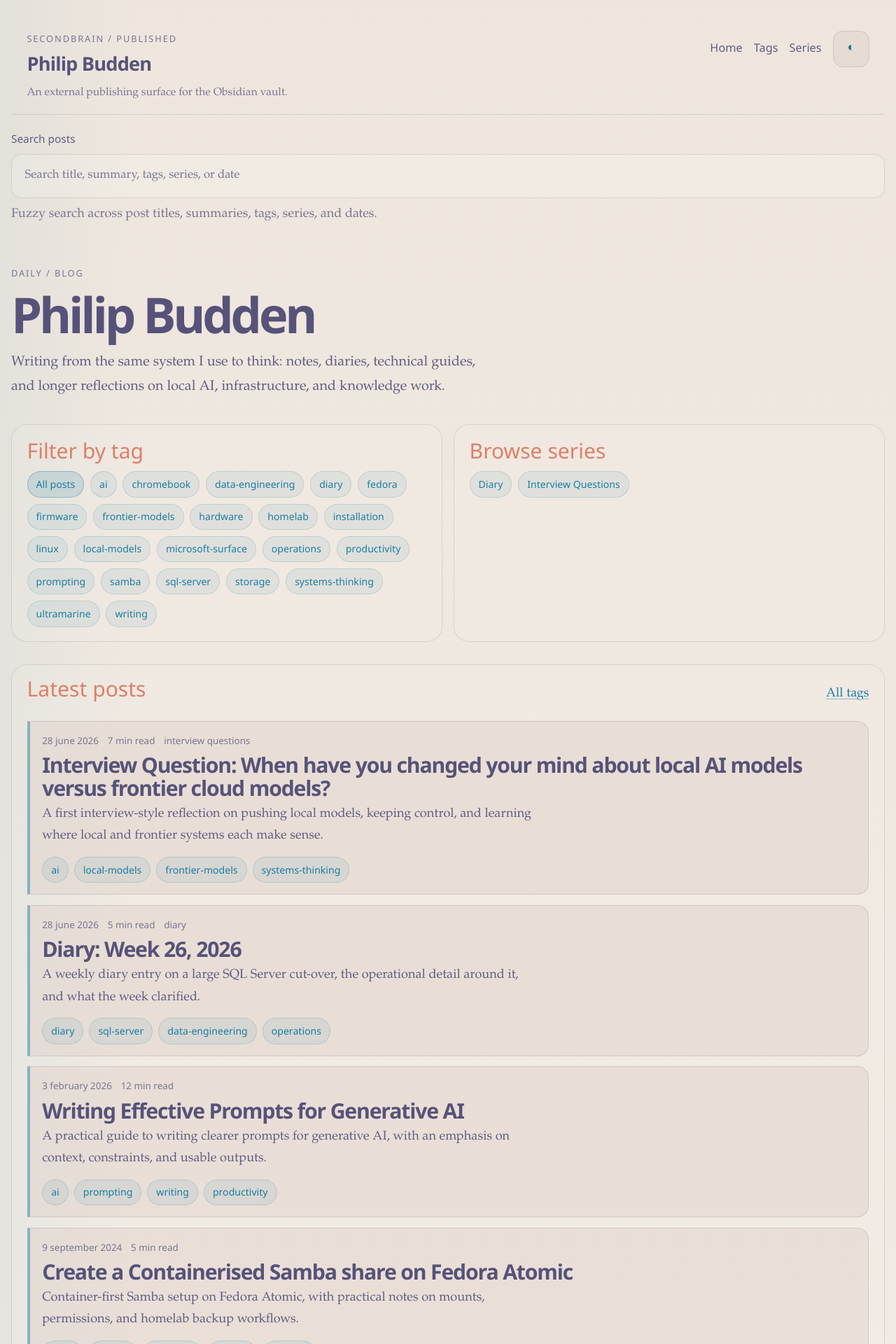
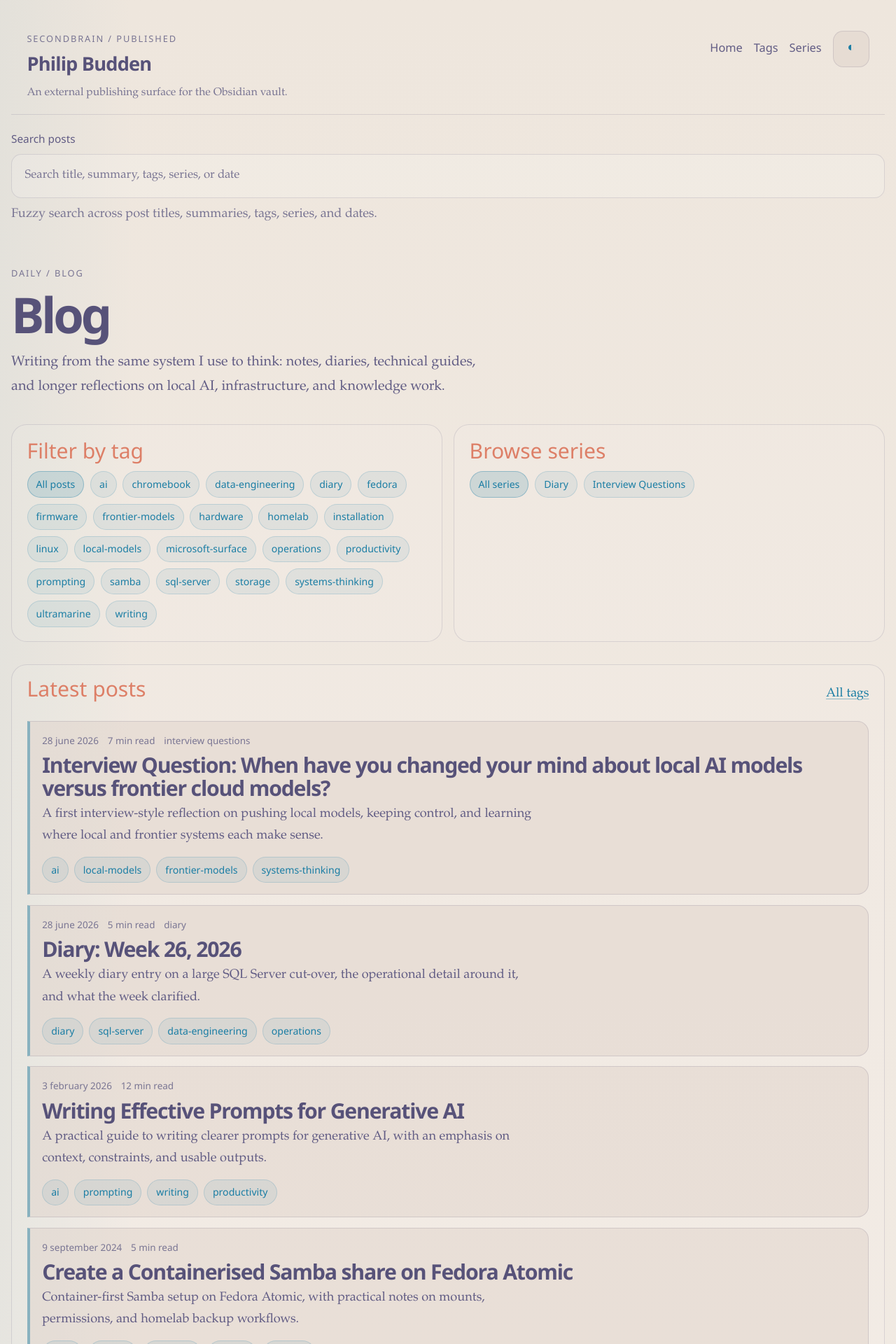
Before and after one commit to philbudden/blog, a Jekyll site: the page built from index.html, in a window 1280 px wide. Shown: the top 1920 px of the page at 70% size. Built offline with Jekyll 4.4.1, drawn with Linux system fonts in a browser that asks for light colours; some of the changed lines change nothing that is shown.

Commit message:
Improve blog search and series filtering

```diff
--- a/assets/css/site.css
+++ b/assets/css/site.css
@@ -372,7 +372,8 @@
 
 .tag-chip,
 .tag-chip--button,
-.series-chip {
+.series-chip,
+.series-chip--button {
   display: inline-flex;
   align-items: center;
   min-height: 2rem;
@@ -386,13 +387,16 @@
   font-size: 0.88rem;
 }
 
-.tag-chip--button {
+.tag-chip--button,
+.series-chip--button {
   cursor: pointer;
 }
 
 .tag-chip--button.is-active,
+.series-chip--button.is-active,
 .tag-chip:hover,
-.series-chip:hover {
+.series-chip:hover,
+.series-chip--button:hover {
   background: rgba(26, 125, 164, 0.16);
   border-color: rgba(26, 125, 164, 0.34);
 }
--- a/assets/js/site.js
+++ b/assets/js/site.js
@@ -79,15 +79,18 @@
           }
         });
         miniSearch.addAll(documents);
+        var currentResults = [];
 
         function renderResults(query) {
           if (!query) {
+            currentResults = [];
             searchResults.hidden = true;
             searchResults.innerHTML = "";
             return;
           }
 
           var results = miniSearch.search(query, { combineWith: "OR" }).slice(0, 8);
+          currentResults = results;
           searchResults.hidden = false;
 
           if (!results.length) {
@@ -119,53 +122,100 @@
         searchInput.addEventListener("input", function () {
           renderResults(searchInput.value.trim());
         });
+
+        searchInput.addEventListener("keydown", function (event) {
+          if (event.key !== "Enter") return;
+          var query = searchInput.value.trim();
+          renderResults(query);
+          if (!currentResults.length) return;
+          event.preventDefault();
+          var firstResult = currentResults[0];
+          var resultUrl = firstResult.url;
+          if (document.body.dataset.listingPage === "true" && typeof openModal === "function") {
+            openModal(resultUrl, true);
+          } else {
+            window.location.href = resultUrl;
+          }
+        });
       })
       .catch(function () {
         searchResults.hidden = true;
       });
   }
 
-  document.querySelectorAll("[data-tag-toolbar]").forEach(function (toolbar) {
-    var container = toolbar.closest(".page-shell");
-    var list = container ? container.querySelector("[data-post-list]") : null;
+  document.querySelectorAll(".page-shell").forEach(function (container) {
+    var list = container.querySelector("[data-post-list]");
     if (!list) return;
 
-    var buttons = toolbar.querySelectorAll("[data-tag-filter-button]");
-    var resetButton = toolbar.querySelector("[data-filter-reset]");
     var cards = list.querySelectorAll("[data-filterable-post]");
+    var tagToolbar = container.querySelector("[data-tag-toolbar]");
+    var seriesToolbar = container.querySelector("[data-series-toolbar]");
+    var currentTag = "";
+    var currentSeries = "";
 
-    function setActive(button) {
-      toolbar.querySelectorAll(".tag-chip--button").forEach(function (item) {
-        item.classList.toggle("is-active", item === button);
+    function applyFilters() {
+      cards.forEach(function (card) {
+        var tags = card.dataset.tags || "";
+        var series = card.dataset.series || "";
+        var matchesTag = !currentTag || tags.indexOf(currentTag) !== -1;
+        var matchesSeries = !currentSeries || series === currentSeries;
+        card.classList.toggle("hidden-by-filter", !(matchesTag && matchesSeries));
       });
     }
 
-    function filterBy(tag) {
-      cards.forEach(function (card) {
-        var tags = card.dataset.tags || "";
-        var show = !tag || tags.indexOf(tag) !== -1;
-        card.classList.toggle("hidden-by-filter", !show);
+    function setActive(toolbar, selector, activeButton) {
+      if (!toolbar) return;
+      toolbar.querySelectorAll(selector).forEach(function (item) {
+        item.classList.toggle("is-active", item === activeButton);
       });
     }
 
-    if (resetButton) {
-      resetButton.addEventListener("click", function () {
-        setActive(resetButton);
-        filterBy("");
+    if (tagToolbar) {
+      var tagButtons = tagToolbar.querySelectorAll("[data-tag-filter-button]");
+      var tagResetButton = tagToolbar.querySelector("[data-filter-reset]");
+
+      if (tagResetButton) {
+        tagResetButton.addEventListener("click", function () {
+          currentTag = "";
+          setActive(tagToolbar, ".tag-chip--button", tagResetButton);
+          applyFilters();
         });
       }
 
-    buttons.forEach(function (button) {
+      tagButtons.forEach(function (button) {
         button.addEventListener("click", function () {
-        setActive(button);
-        filterBy(button.dataset.tagFilterButton);
+          currentTag = button.dataset.tagFilterButton;
+          setActive(tagToolbar, ".tag-chip--button", button);
+          applyFilters();
         });
       });
 
       if (window.location.hash) {
         var hash = window.location.hash.slice(1);
-      var matching = toolbar.querySelector('[id="' + CSS.escape(hash) + '"]');
+        var matching = tagToolbar.querySelector('[id="' + CSS.escape(hash) + '"]');
         if (matching) matching.click();
+      }
+    }
+
+    if (seriesToolbar) {
+      var seriesButtons = seriesToolbar.querySelectorAll("[data-series-filter-button]");
+      var seriesResetButton = seriesToolbar.querySelector("[data-series-filter-reset]");
+
+      if (seriesResetButton) {
+        seriesResetButton.addEventListener("click", function () {
+          currentSeries = "";
+          setActive(seriesToolbar, ".series-chip--button", seriesResetButton);
+          applyFilters();
+        });
+      }
+
+      seriesButtons.forEach(function (button) {
+        button.addEventListener("click", function () {
+          currentSeries = button.dataset.seriesFilterButton;
+          setActive(seriesToolbar, ".series-chip--button", button);
+          applyFilters();
+        });
+      });
     }
   });
 
--- a/index.html
+++ b/index.html
@@ -8,14 +8,14 @@
 {% assign latest_articles = published_articles | slice: 0, site.latest_posts_count %}
 
 <section class="page-shell">
-  <header class="page-heading">
+  <header class="page-heading" id="blog-home">
     <p class="page-heading__eyebrow">daily / blog</p>
-    <h1>Philip Budden</h1>
+    <h1>Blog</h1>
     <p class="page-heading__summary">Writing from the same system I use to think: notes, diaries, technical guides, and longer reflections on local AI, infrastructure, and knowledge work.</p>
   </header>
 
   <section class="browse-panel">
-    <div class="browse-panel__section">
+    <div class="browse-panel__section" id="filter-by-tag">
       <h2>Filter by tag</h2>
       <div class="chip-row" data-tag-toolbar>
         <button class="tag-chip tag-chip--button is-active" type="button" data-filter-reset>All posts</button>
@@ -27,18 +27,19 @@
         {% endfor %}
       </div>
     </div>
-    <div class="browse-panel__section">
+    <div class="browse-panel__section" id="browse-series">
       <h2>Browse series</h2>
-      <div class="chip-row">
+      <div class="chip-row" data-series-toolbar>
+        <button class="series-chip series-chip--button is-active" type="button" data-series-filter-reset>All series</button>
         {% assign sorted_series = site.series | sort: "title" %}
         {% for entry in sorted_series %}
-          <a class="series-chip" href="{{ entry.url | relative_url }}">{{ entry.title }}</a>
+          <button class="series-chip series-chip--button" type="button" data-series-filter-button="{{ entry.slug | downcase }}">{{ entry.title }}</button>
         {% endfor %}
       </div>
     </div>
   </section>
 
-  <section class="listing-section">
+  <section class="listing-section" id="latest-posts">
     <div class="section-heading">
       <h2>Latest posts</h2>
       <a href="{{ '/tags/' | relative_url }}">All tags</a>
```
Lines whose indentation alone changed are shown as unchanged.
